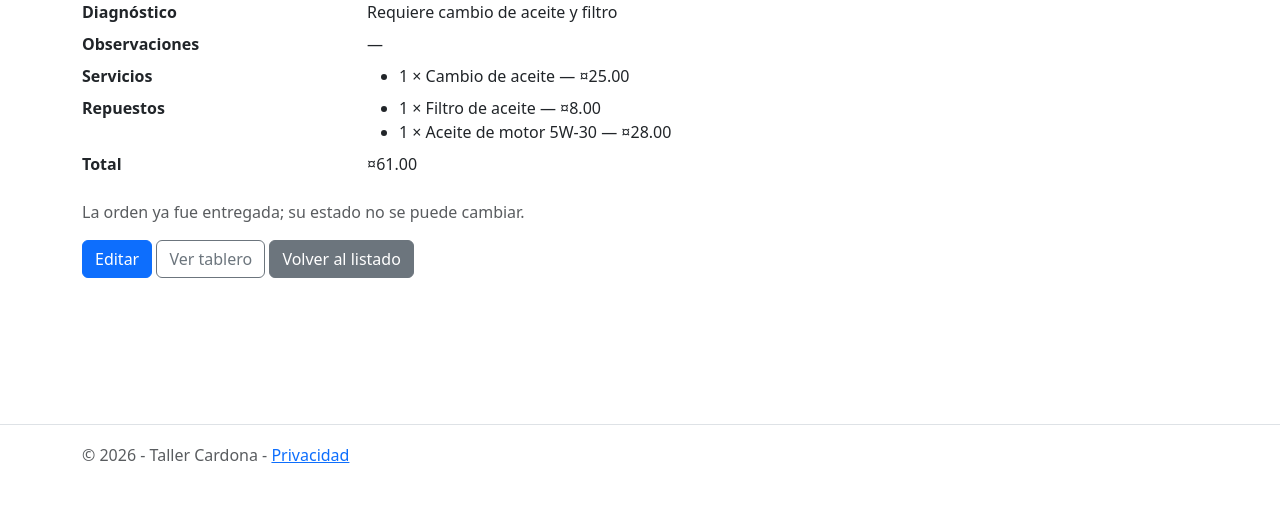
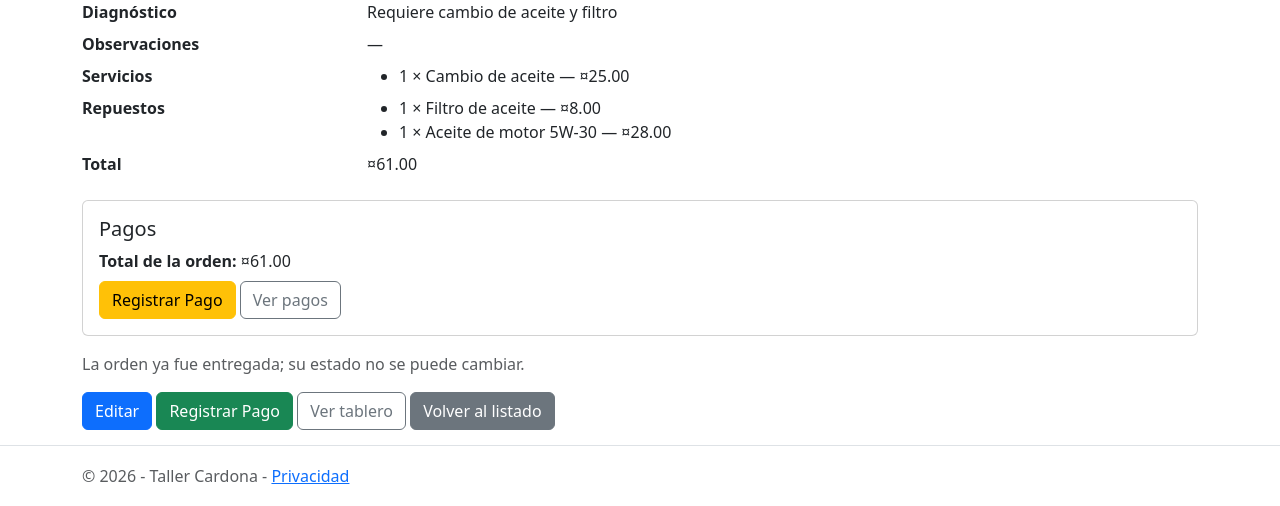
Before and after one commit to diegohenriquez279-ctrl/taller-cardona-fase2, an ASP.NET Core app: page /Ordenes/Details/1 in a window 1280 px wide. Shown: the part 315-821 px from the top of the page. Before the commit the page ends 778 px from the top, so only its background shows below. Run offline with ASP.NET Core 8, Linux system fonts and the light colour scheme; data comes from the database, SQL or seed files in the repository; style sheets or scripts are compiled from the project's sources.

Commit message:
Update Details.cshtml

```diff
--- a/TallerCardona/Views/ordenes/Details.cshtml
+++ b/TallerCardona/Views/ordenes/Details.cshtml
@@ -82,7 +82,21 @@
     <dt class="col-sm-3">Total</dt>
     <dd class="col-sm-9">@((totalServicios + totalRepuestos).ToString("C"))</dd>
 </dl>
+<div class="card mb-3">
+    <div class="card-body">
+        <h5 class="card-title">Pagos</h5>
+        <p class="mb-2">
+            <strong>Total de la orden:</strong> @((totalServicios + totalRepuestos).ToString("C"))
+        </p>
 
+        <a asp-controller="Pagos" asp-action="Create" asp-route-ordenTrabajoId="@Model.Id" class="btn btn-warning">
+            Registrar Pago
+        </a>
+        <a asp-controller="Pagos" asp-action="Index" asp-route-ordenTrabajoId="@Model.Id" class="btn btn-outline-secondary">
+            Ver pagos
+        </a>
+    </div>
+</div>
 @if (Model.Estado == EstadoOrden.Entregado)
 {
     <p class="text-muted">La orden ya fue entregada; su estado no se puede cambiar.</p>
@@ -106,5 +120,6 @@ else
 }
 
 <a asp-action="Edit" asp-route-id="@Model.Id" class="btn btn-primary">Editar</a>
+<a asp-controller="Pagos" asp-action="Create" asp-route-ordenTrabajoId="@Model.Id" class="btn btn-success">Registrar Pago</a>
 <a asp-action="Tablero" class="btn btn-outline-secondary">Ver tablero</a>
 <a asp-action="Index" class="btn btn-secondary">Volver al listado</a>
```
